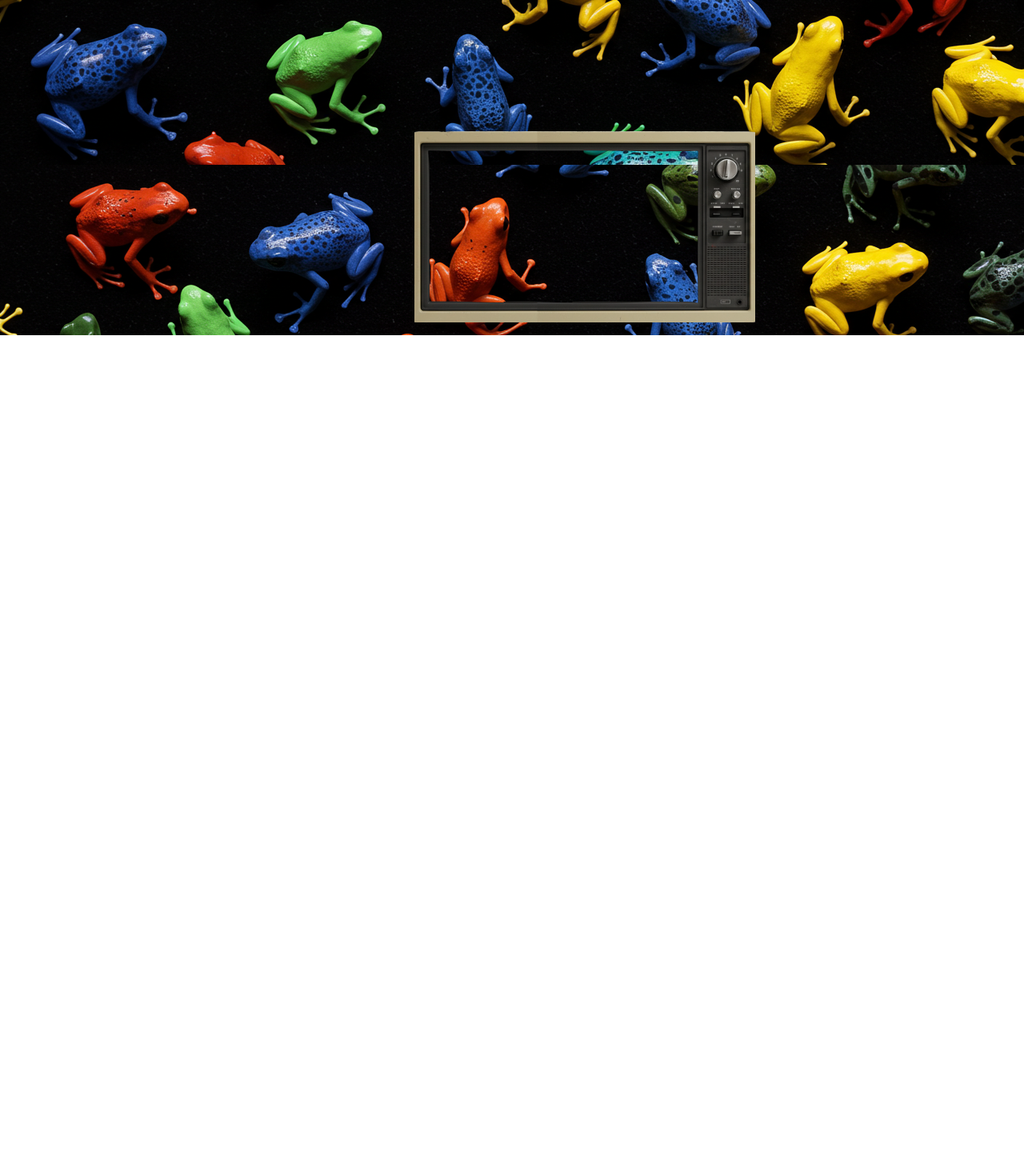
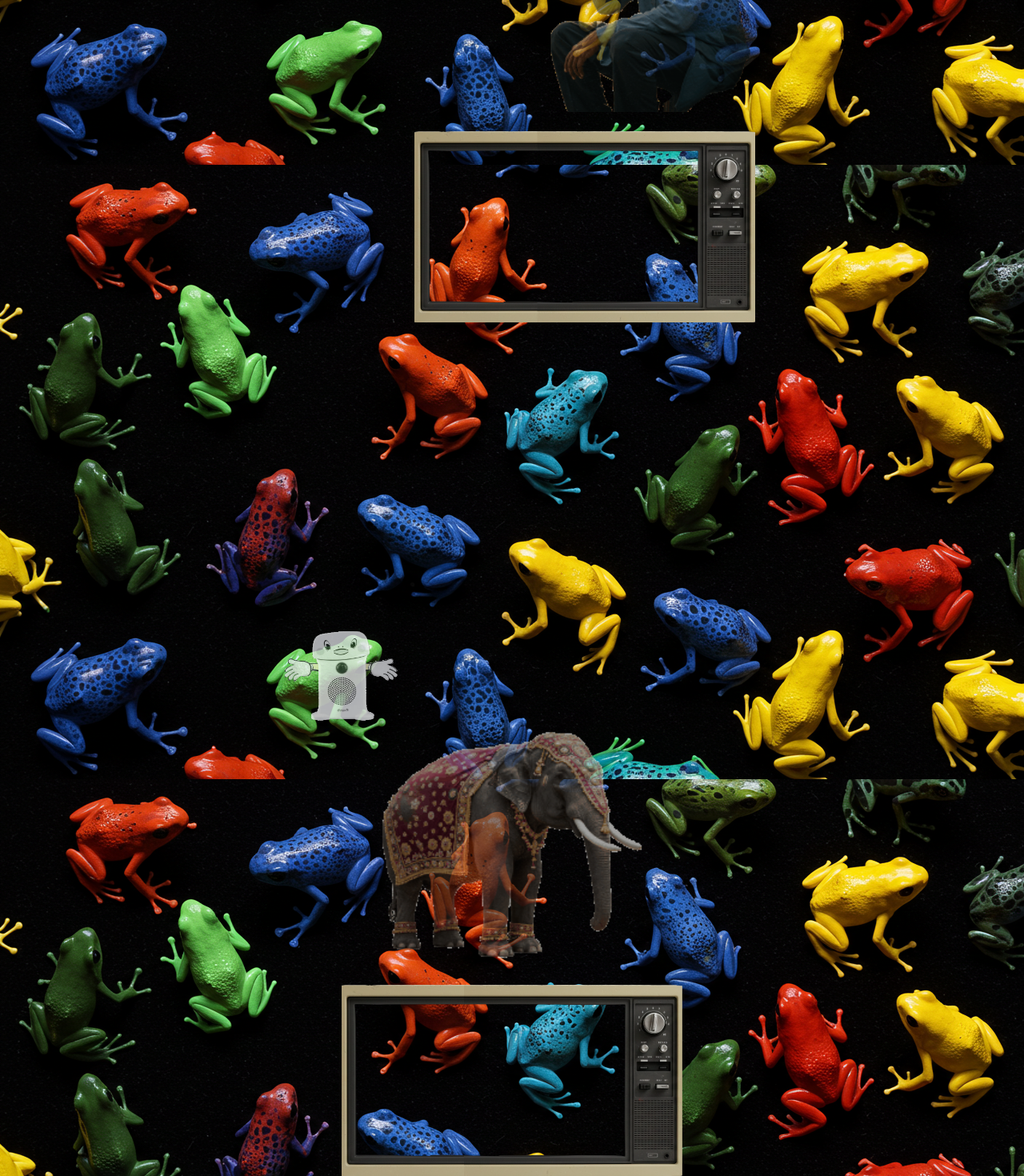
Before and after one commit to gentixyann/indofullness-app, a Next.js app: page / in a window 1280 px wide. Shown: the part 1330-2800 px from the top of the page at 80% size. Before the commit the page ends 1749 px from the top, so only its background shows below. Built offline with nearby package versions, Linux system fonts and the light colour scheme.

Commit message:
動画と画像のレイアウト完成

```diff
--- a/app/page.tsx
+++ b/app/page.tsx
@@ -33,7 +33,7 @@ export default function Page() {
   // 🎯 ボタンで呼び出せるように useCallback でラップ
   const fetchRandomVideos = useCallback(() => {
     const shuffled = [...videoUrls].sort(() => Math.random() - 0.5);
-    setSelectedVideos(shuffled.slice(0, 3));
+    setSelectedVideos(shuffled.slice(0, 5));
   }, []);
 
   // 🎯 初回レンダリング時に動画を取得
@@ -57,7 +57,7 @@ export default function Page() {
   }, []);
 
   return (
-    <div className="flex flex-col items-center max-w-screen-sm mx-auto p-4">
+    <div className="flex flex-col items-center max-w-screen-sm mx-auto p-4 overflow-x-hidden">
       {/* ロゴの表示 */}
       <div className="my-12">
         <Image
@@ -108,7 +108,7 @@ export default function Page() {
         )}
 
         {/* 4番目のセット: 左右に画像 */}
-        <div className="flex justify-between items-center -mr-20">
+        <div className="flex justify-between items-center">
           <ImageSection
             imageSrc={imageSources[2]}
             width="50%"
@@ -118,6 +118,7 @@ export default function Page() {
             imageSrc={imageSources[3]}
             width="80%"
             isVisible={imageVisibility[3]}
+            className="-mr-20"
           />
         </div>
 
@@ -127,6 +128,78 @@ export default function Page() {
             <VideoSection videoUrl={selectedVideos[2]} width="70%" />
           </div>
         )}
+
+        {/* 6番目のセット: 左右に画像２段 */}
+        <div className="flex justify-between items-start">
+          <ImageSection
+            imageSrc={imageSources[4]}
+            width="40%"
+            isVisible={imageVisibility[4]}
+          />
+          <ImageSection
+            imageSrc={imageSources[5]}
+            width="50%"
+            isVisible={imageVisibility[5]}
+            className="mt-20"
+          />
+        </div>
+
+        {/* 7番目のセット: 左に画像 */}
+        <div className="flex justify-between items-start">
+          <ImageSection
+            imageSrc={imageSources[6]}
+            width="30%"
+            isVisible={imageVisibility[6]}
+            className="-mb-20"
+          />
+        </div>
+
+        {/* 8番目のセット: 左に画像 */}
+        <div className="flex justify-center items-center">
+          <ImageSection
+            imageSrc={imageSources[7]}
+            width="80%"
+            isVisible={imageVisibility[7]}
+            className="-mb-10"
+          />
+        </div>
+
+        {/* 9番目のセット: 中央に動画 */}
+        {selectedVideos.length > 3 && (
+          <div className="flex justify-center">
+            <VideoSection videoUrl={selectedVideos[3]} width="70%" />
+          </div>
+        )}
+
+        {/* 10番目のセット: 左右に画像 */}
+        <div className="flex justify-between items-start">
+          <ImageSection
+            imageSrc={imageSources[8]}
+            width="40%"
+            isVisible={imageVisibility[8]}
+          />
+          <ImageSection
+            imageSrc={imageSources[9]}
+            width="50%"
+            isVisible={imageVisibility[9]}
+          />
+        </div>
+
+        {/* 11番目のセット: 動画右寄せ */}
+        {selectedVideos.length > 0 && (
+          <div className="flex justify-end">
+            <VideoSection videoUrl={selectedVideos[4]} width="70%" />
+          </div>
+        )}
+
+        {/* 12番目のセット: 画像中央 */}
+        <div className="flex justify-center items-center">
+          <ImageSection
+            imageSrc={imageSources[10]}
+            width="80%"
+            isVisible={imageVisibility[10]}
+          />
+        </div>
       </div>
     </div>
   );
--- a/components/ImageSection.tsx
+++ b/components/ImageSection.tsx
@@ -9,15 +9,17 @@ interface ImageSectionProps {
   imageSrc: string;
   width?: string;
   isVisible: boolean;
+  className?: string;
 }
 
 export default function ImageSection({
   imageSrc,
   width = "70%",
   isVisible,
+  className = "",
 }: ImageSectionProps) {
   return (
-    <div style={{ width }}>
+    <div className={`${className} relative`} style={{ width }}>
       <Image
         src={imageSrc}
         alt="gif"
--- a/public/json/videoUrls.json
+++ b/public/json/videoUrls.json
@@ -5,5 +5,8 @@
   "https://www.youtube.com/watch?v=SGWsyaa-QsY",
   "https://www.youtube.com/watch?v=LoV4hmhI8K0",
   "https://www.youtube.com/watch?v=MQA4DRNDxfo",
-  "https://www.youtube.com/watch?v=fB5aXzq8-oM"
+  "https://www.youtube.com/watch?v=fB5aXzq8-oM",
+  "https://www.youtube.com/watch?v=WJWqvb8zNwA",
+  "https://www.youtube.com/watch?v=guPCBCXrCrs",
+  "https://www.youtube.com/watch?v=Yj7wq3zwOlU"
 ]
```
